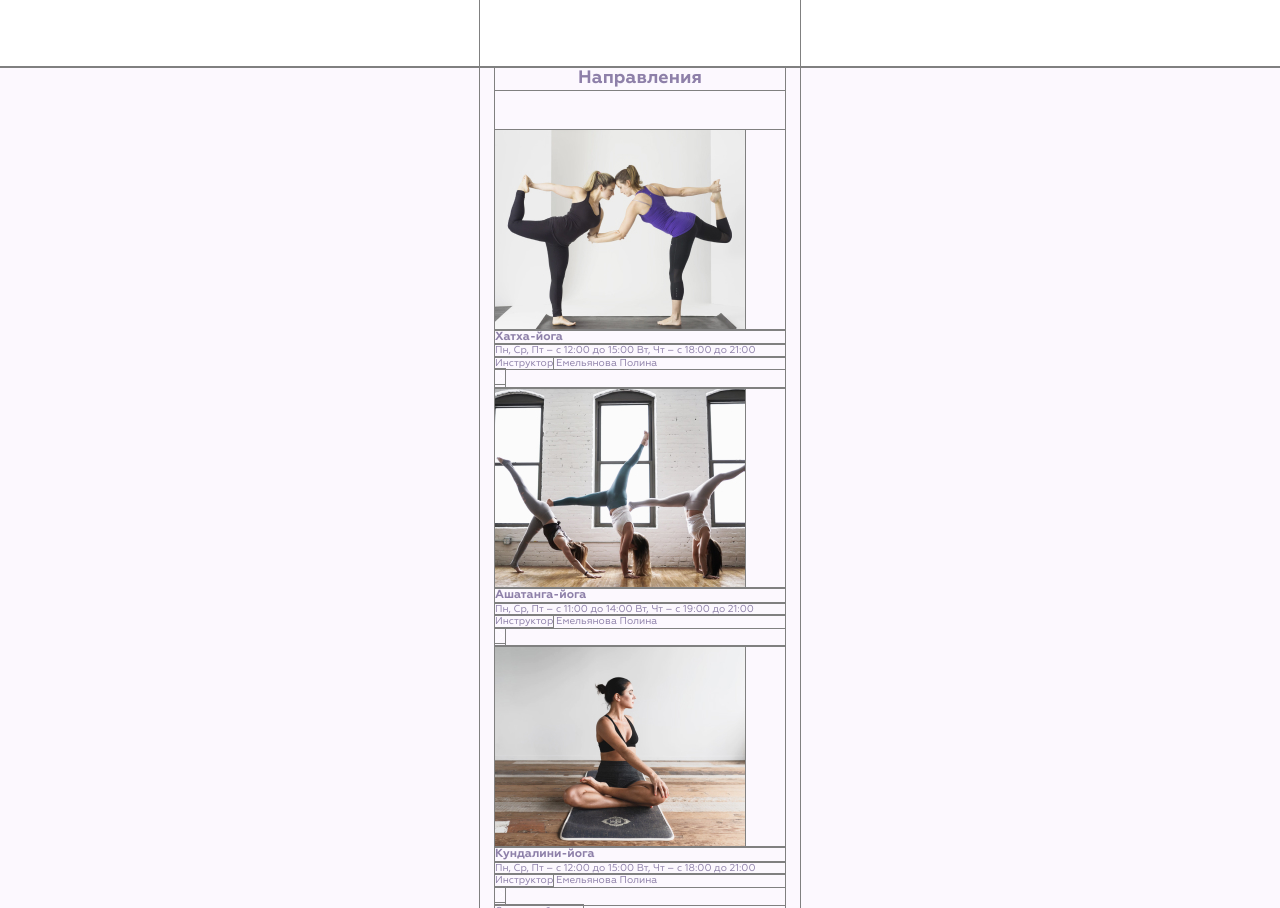
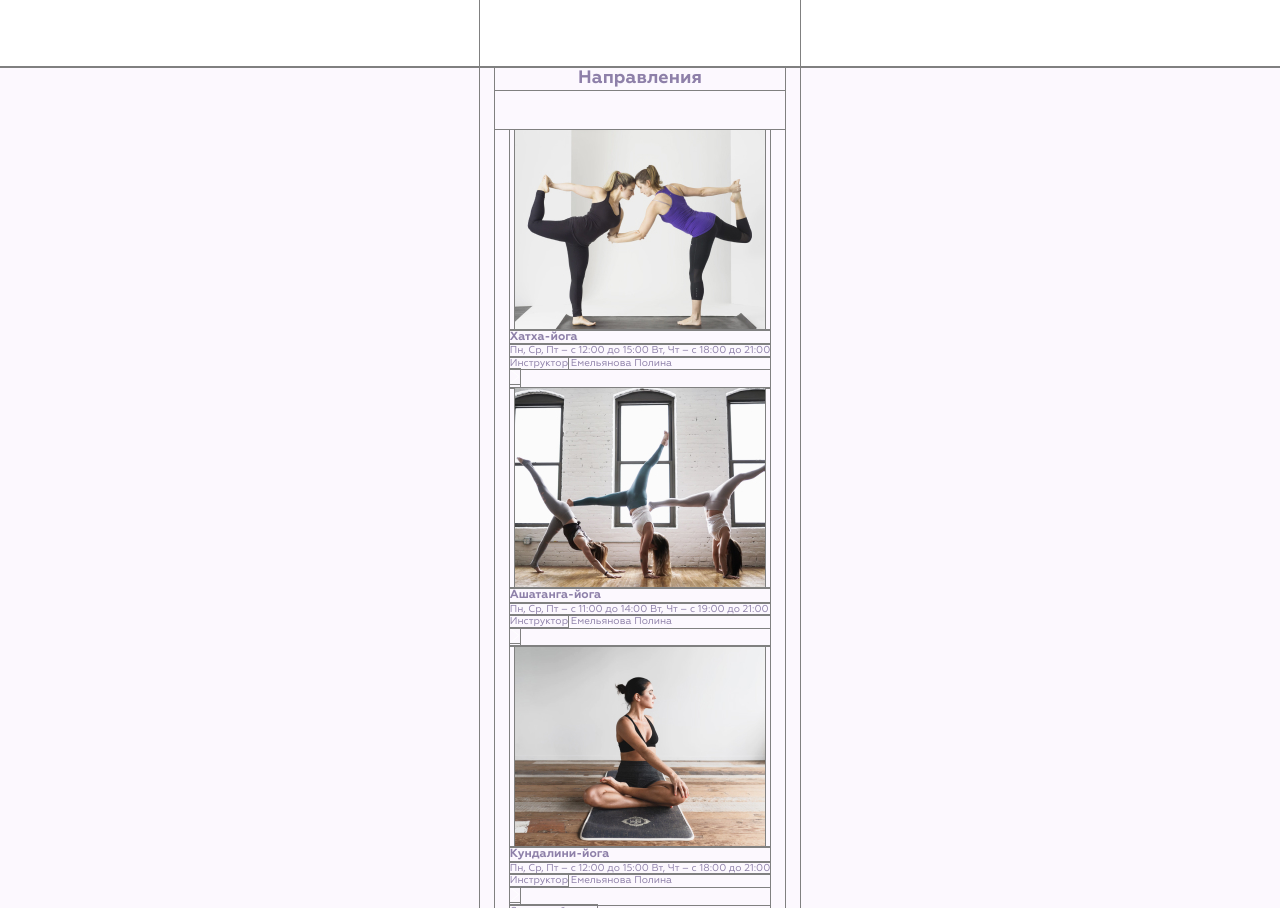
Before and after one commit to Shaktyka/yoga, a website with bundled scripts: page index.html in a window 1280 px wide. Shown: the part 286-1194 px from the top of the page. Built offline with nearby package versions, Linux system fonts and the light colour scheme; files whose address does not match are found by name; a web font is replaced by a local one.

```diff
--- a/index.html
+++ b/index.html
@@ -79,7 +79,7 @@
           <!-- 1 -->
           <article class="branches__branch branch">
             <div class="img-wrap">
-              <img class="branch__img" src="./build/img/branch-1.jpg" width="250" height="200" alt="Направление Хатха-йога">
+              <img class="branch__img" src="./build/img/branch-1-min.jpg" width="250" height="200" alt="Направление Хатха-йога">
             </div>
             <div class="branch__info">
               <h3 class="branch__title">Хатха-йога</h3>
@@ -103,7 +103,7 @@
             <!-- 2 -->
             <article class="branches__branch branch">
               <div class="img-wrap">
-                <img class="branch__img" src="./build/img/branch-2.jpg" width="250" height="200" alt="Направление Хатха-йога">
+                <img class="branch__img" src="./build/img/branch-2-min.jpg" width="250" height="200" alt="Направление Хатха-йога">
               </div>
               <div class="branch__info">
                 <h3 class="branch__title">Ашатанга-йога</h3>
@@ -126,7 +126,7 @@
             <!-- 3 -->
             <article class="branches__branch branch">
               <div class="img-wrap">
-                <img class="branch__img" src="./build/img/branch-3.jpg" width="250" height="200" alt="Направление Хатха-йога">
+                <img class="branch__img" src="./build/img/branch-3-min.jpg" width="250" height="200" alt="Направление Хатха-йога">
               </div>
               <div class="branch__info">
                 <h3 class="branch__title">Кундалини-йога</h3>
--- a/src/css/style.css
+++ b/src/css/style.css
@@ -222,11 +222,21 @@
 
 /* НАПРАВЛЕНИЯ */
 
+.branches__content {
+  display: flex;
+  flex-direction: column;
+  align-items: center;
+}
+
 .branches__title {
   margin-bottom: 40px;
 
   font-weight: 700;
   text-align: center;
+}
+
+.branch .img-wrap {
+  justify-content: center;
 }
 
 /* АБОНЕМЕНТЫ */
```
Also changed, not shown: src/img/branch-1-min.jpg (renamed from src/img/branch-1.jpg), src/img/branch-2-min.jpg (renamed from src/img/branch-2.jpg), src/img/branch-3-min.jpg (renamed from src/img/branch-3.jpg).
